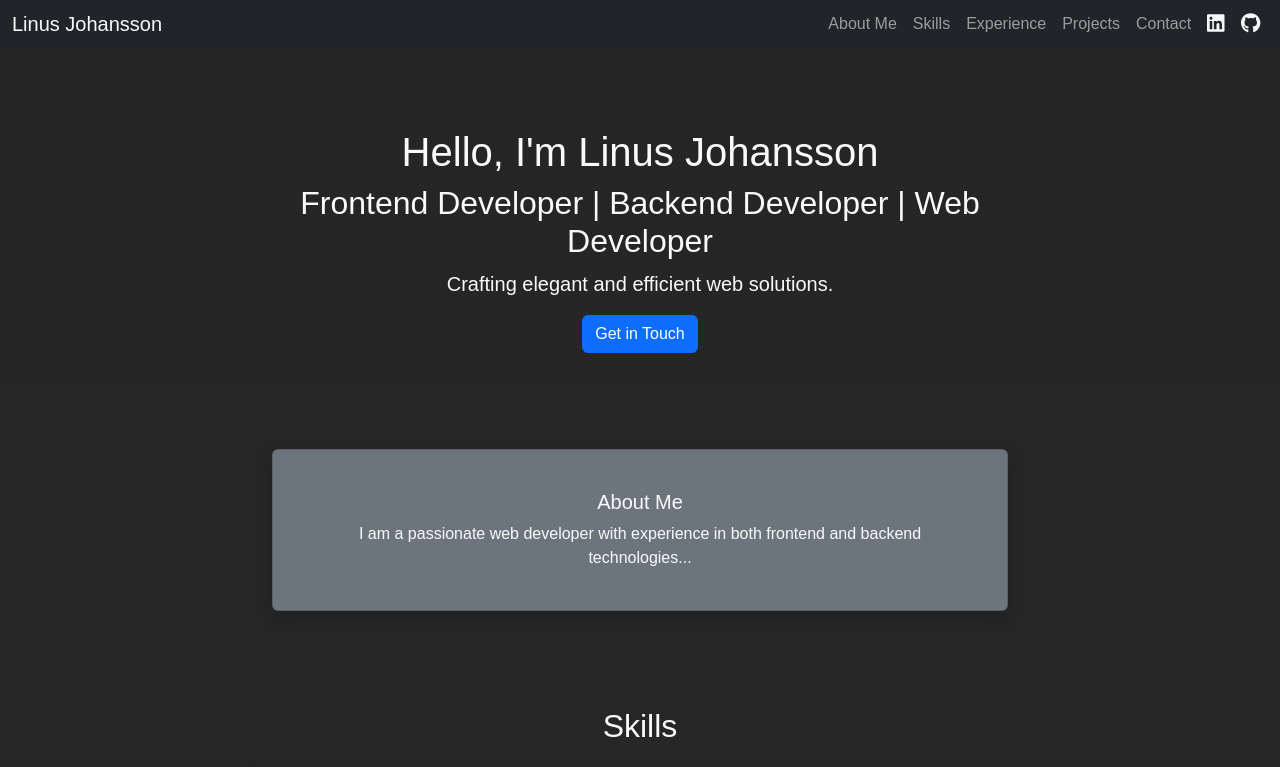
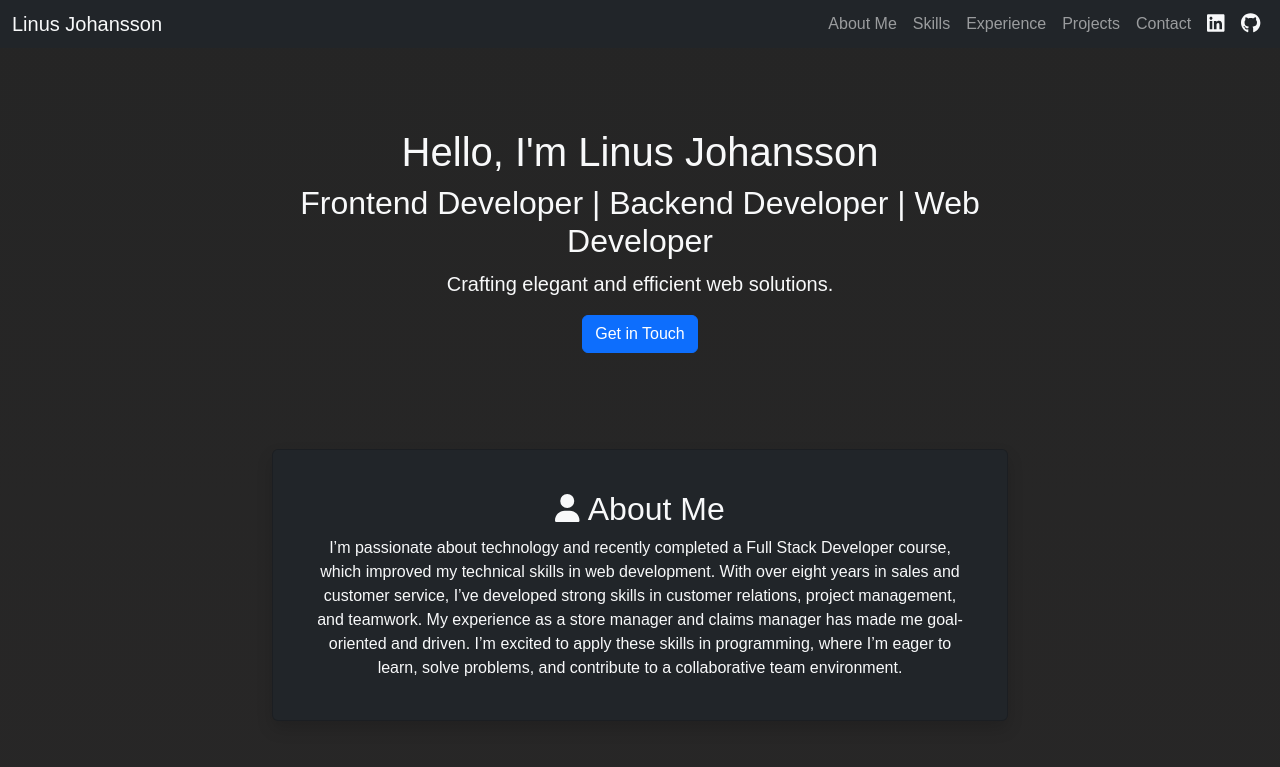
Before and after one commit to j0hanz/j0hanz-portfolio, a React (Create React App) app: page / in a window 1280 px wide. Shown: the top 767 px of the page. Built offline with nearby package versions, Linux system fonts and the light colour scheme.

Commit message:
Refactor AboutMe component to improve readability and add FontAwesome icon

```diff
--- a/src/components/AboutMe.js
+++ b/src/components/AboutMe.js
@@ -1,17 +1,32 @@
 import React from 'react';
 import { Container, Row, Col, Card } from 'react-bootstrap';
+import { FontAwesomeIcon } from '@fortawesome/react-fontawesome';
+import { faUser } from '@fortawesome/free-solid-svg-icons';
 
-const AboutMe = () => (
-  <section id="about-me" className="about-section py-5 text-light">
-    <Container>
-      <Row className="justify-content-center">
+const AboutMe = () => {
+  return (
+    <section id="about-me" className="py-5 text-light">
+      <Container className="px-0">
+        <Row className="justify-content-center mx-auto">
           <Col md={8}>
-          <Card className="p-4 shadow bg-secondary text-light">
+            <Card className="p-4 shadow bg-dark text-light">
               <Card.Body>
-              <Card.Title>About Me</Card.Title>
+                <Card.Title>
+                  <h2>
+                    <FontAwesomeIcon icon={faUser} size="sm" className="me-2" />
+                    About Me
+                  </h2>
+                </Card.Title>
                 <Card.Text>
-                I am a passionate web developer with experience in both frontend
-                and backend technologies...
+                  I’m passionate about technology and recently completed a Full
+                  Stack Developer course, which improved my technical skills in
+                  web development. With over eight years in sales and customer
+                  service, I’ve developed strong skills in customer relations,
+                  project management, and teamwork. My experience as a store
+                  manager and claims manager has made me goal-oriented and
+                  driven. I’m excited to apply these skills in programming,
+                  where I’m eager to learn, solve problems, and contribute to a
+                  collaborative team environment.
                 </Card.Text>
               </Card.Body>
             </Card>
@@ -20,5 +35,6 @@ const AboutMe = () => (
       </Container>
     </section>
   );
+};
 
 export default AboutMe;
```
Lines whose indentation alone changed are shown as unchanged.
